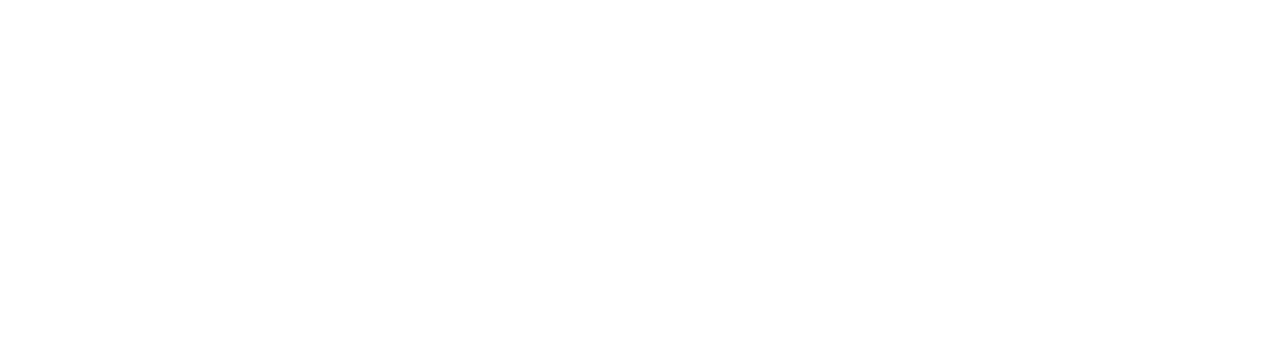
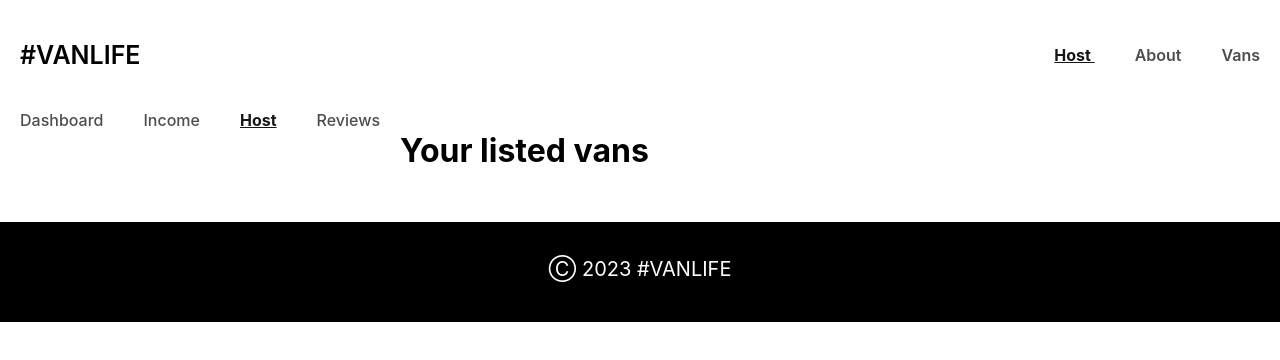
Before and after one commit to RonexCM/react-van, a React (Create React App) app: page /host/vans in a window 1280 px wide. Before the commit this address had no page. Shown: the top 360 px of the page. Built offline with nearby package versions, Linux system fonts and the light colour scheme; what miragejs would draw is missing.

Commit message:
refactored some codes

```diff
--- a/src/App.css
+++ b/src/App.css
@@ -8,6 +8,12 @@
   display: flex;
   justify-content: space-between;
   text-decoration: none;
+}
+
+a.active-link {
+  font-weight: bold;
+  text-decoration: underline;
+  color: #161616;
 }
 
 header a{
--- a/src/App.js
+++ b/src/App.js
@@ -11,6 +11,8 @@
 import Income from "./pages/Host/Income.jsx"
 import Reviews from "./pages/Host/Reviews.jsx"
 import HostLayout from './components/HostLayout.jsx';
+import HostVan from './pages/Host/HostVan.jsx';
+import HostVanDetail from './pages/Host/HostVanDetail.jsx';
 
 function App() {
 
@@ -29,6 +31,8 @@
       <Route path='/host' element={<HostLayout />}>
         <Route index element={<Dashboard />}/>
         <Route path='income' element={<Income />}/>
+        <Route path='vans' element={<HostVan />}/>
+        <Route path='vans/:id' element={<HostVanDetail />}/>
         <Route path='reviews' element={<Reviews />}/>
       </Route>
       </Route>
--- a/src/components/Header.jsx
+++ b/src/components/Header.jsx
@@ -1,5 +1,5 @@
 import React from 'react'
-import { Link } from 'react-router-dom'
+import { Link,NavLink } from 'react-router-dom'
 
 const Header = () => {
   return (
@@ -7,9 +7,15 @@
        <header>
       <Link className="logo" to='/'>#VANLIFE</Link>
     <nav>
-      <Link to='/host'>Host </Link>
-      <Link to='/about'>About</Link>
-      <Link to='/vans'>Vans</Link>
+      <NavLink
+      className={({isActive}) => isActive ? "active-link" : null }
+      to='/host'>Host </NavLink>
+      <NavLink
+      className={({isActive}) => isActive ? "active-link" : null }
+      to='/about'>About</NavLink>
+      <NavLink
+      className={({isActive}) => isActive ? "active-link" : null }
+      to='/vans'>Vans</NavLink>
     </nav>
     </header>
     </div>
--- a/src/components/HostLayout.jsx
+++ b/src/components/HostLayout.jsx
@@ -1,13 +1,30 @@
 import React from 'react'
-import { Link,Outlet } from 'react-router-dom'
+import { Link,Outlet,NavLink } from 'react-router-dom'
 
 const HostLayout = () => {
+
+  const activeStyles ={
+    color:'#161616',
+    fontWeight: "bold",
+    textDecoration: "underline",
+  }
+
   return (
     <div className="host-nav">
         <nav>
-            <Link to='/host'>Dashboard</Link>
-            <Link to='/host/income'>Income</Link>
-            <Link to='/host/reviews'>Reviews</Link>
+            <NavLink
+            style={({isActive}) => isActive ? activeStyles : null }
+            end
+            to='/host'>Dashboard</NavLink>
+            <NavLink
+            style={({isActive}) => isActive ? activeStyles : null }
+            to='/host/income'>Income</NavLink>
+            <NavLink
+            style={({isActive}) => isActive ? activeStyles : null }
+            to='/host/vans'>Host</NavLink>
+            <NavLink
+            style={({isActive}) => isActive ? activeStyles : null }
+            to='/host/reviews'>Reviews</NavLink>
         </nav>
         <Outlet />
     </div>
--- /dev/null
+++ b/src/pages/Host/HostVan.jsx
@@ -0,0 +1,11 @@
+import React from 'react'
+
+const HostVan = () => {
+  return (
+    <div>
+      <h1>Your listed vans</h1>
+    </div>
+  )
+}
+
+export default HostVan
--- /dev/null
+++ b/src/pages/Host/HostVanDetail.jsx
@@ -0,0 +1,11 @@
+import React from 'react'
+
+const HostVanDetail = () => {
+  return (
+    <div>
+      <h1>Detail Comes here</h1>
+    </div>
+  )
+}
+
+export default HostVanDetail
```
